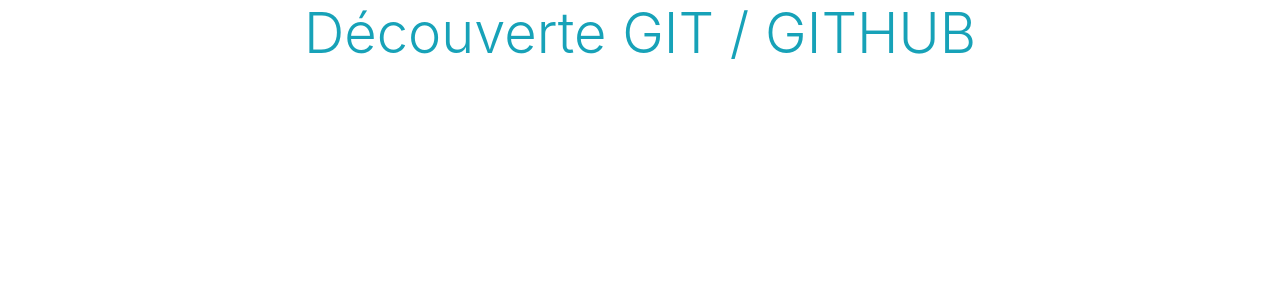
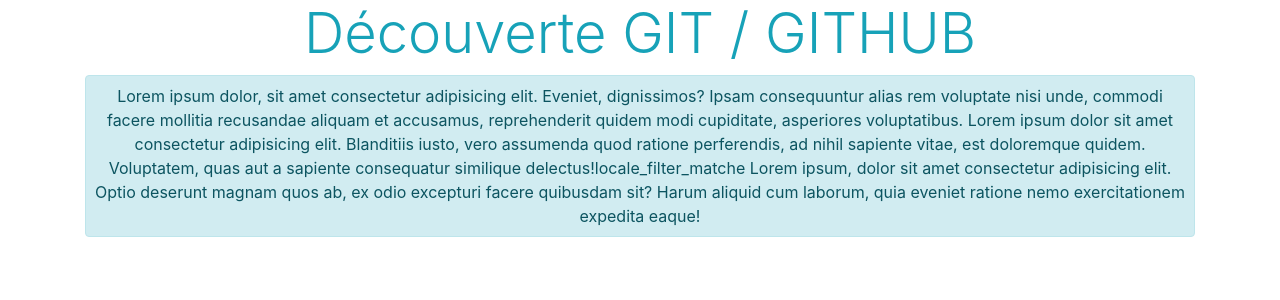
Before and after one commit to melvinTmk/monsite, a PHP site: page / in a window 1280 px wide. Shown: the top 300 px of the page. Run offline with PHP 8.4, Linux system fonts and the light colour scheme.

Commit message:
Ajout paragraphe

```diff
--- a/index.php
+++ b/index.php
@@ -10,6 +10,7 @@
 <body>
 <div class="container">
     <h1 class="display-4 text-center text-info">Découverte GIT / GITHUB</h1>
+    <p class="alert alert-info p-2 text-center">Lorem ipsum dolor, sit amet consectetur adipisicing elit. Eveniet, dignissimos? Ipsam consequuntur alias rem voluptate nisi unde, commodi facere mollitia recusandae aliquam et accusamus, reprehenderit quidem modi cupiditate, asperiores voluptatibus. Lorem ipsum dolor sit amet consectetur adipisicing elit. Blanditiis iusto, vero assumenda quod ratione perferendis, ad nihil sapiente vitae, est doloremque quidem. Voluptatem, quas aut a sapiente consequatur similique delectus!locale_filter_matche Lorem ipsum, dolor sit amet consectetur adipisicing elit. Optio deserunt magnam quos ab, ex odio excepturi facere quibusdam sit? Harum aliquid cum laborum, quia eveniet ratione nemo exercitationem expedita eaque!</p>
 </div>
 </body>
 </html>
```
